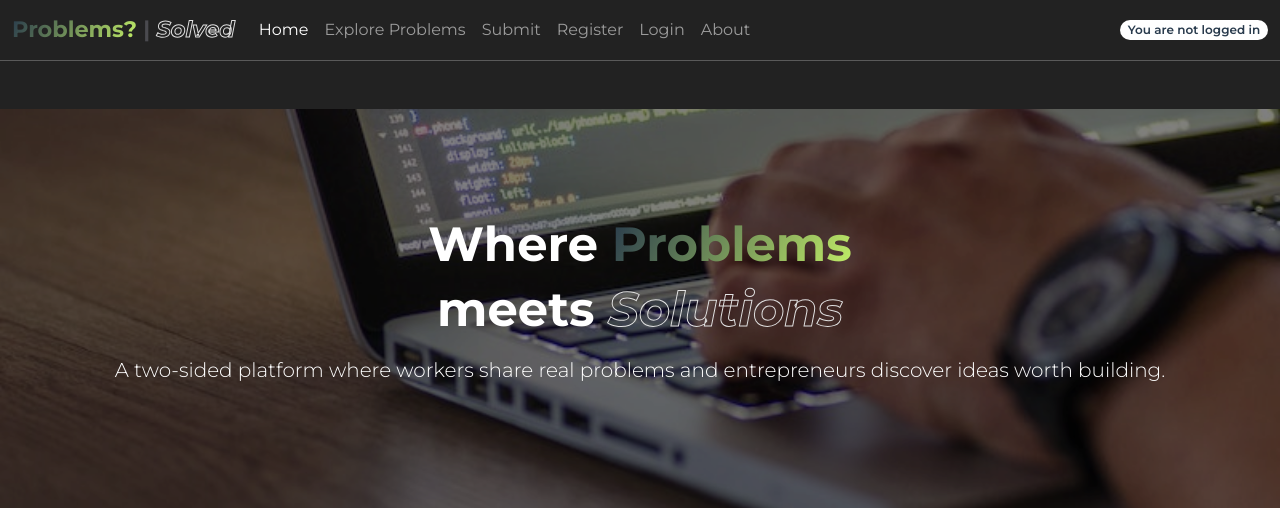
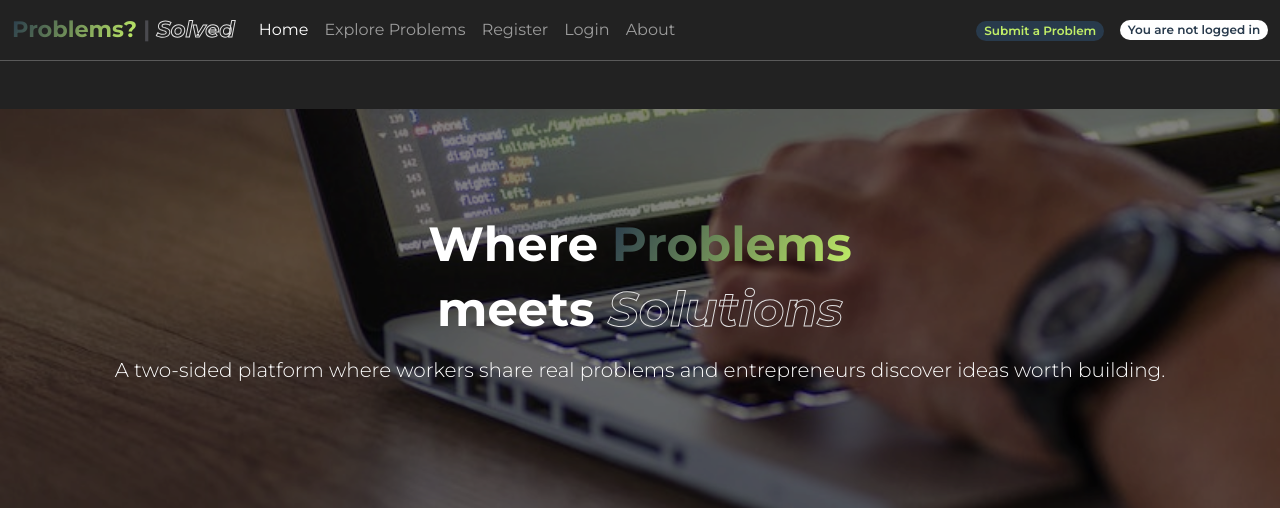
Before and after one commit to GiovanniDevs/Project_problems, a Django app: page / in a window 1280 px wide. Shown: the top 508 px of the page. Run offline with Django 4.2, Linux system fonts and the light colour scheme.

Commit message:
style: :lipstick: restyle submit link

```diff
--- a/static/css/style.css
+++ b/static/css/style.css
@@ -82,6 +82,12 @@ body {
 .state {
   background-color: white;
   color: #283a4c; /* text color */
+  font-weight: 600;
+}
+
+.badge-primary {
+  background-color: var(--primary);
+  color: var(--accent);
   font-weight: 600;
 }
 
--- a/templates/frame.html
+++ b/templates/frame.html
@@ -59,10 +59,6 @@
                                aria-current="page"
                                href="{% url 'browse' %}">Explore Problems</a>
                         </li>
-                        <li class="nav-item">
-                            <a class="nav-link {% if request.path == submit_url %}active" aria-current="page{% endif %}"
-                               href="{% url 'problem_submit' %}">Submit</a>
-                        </li>
                         {% if user.is_authenticated %}
                             <li class="nav-item">
                                 <a class="nav-link {% if request.path == logout_url %}active" aria-current="page{% endif %}"
@@ -83,6 +79,7 @@
                                href="{% url 'about' %}">About</a>
                         </li>
                     </ul>
+                    <a class="me-3" aria-current="page" href="{% url 'problem_submit' %}"><span class="badge badge-primary rounded-pill">Submit a Problem</span></a>
                     {% if user.is_authenticated %}
                         <span class="badge state rounded-pill">You are logged in as {{ user }}</span>
                     {% else %}
```
